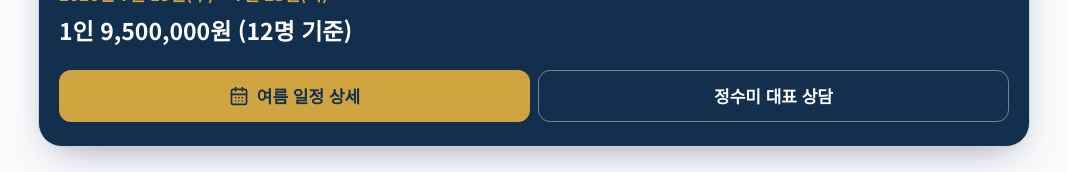
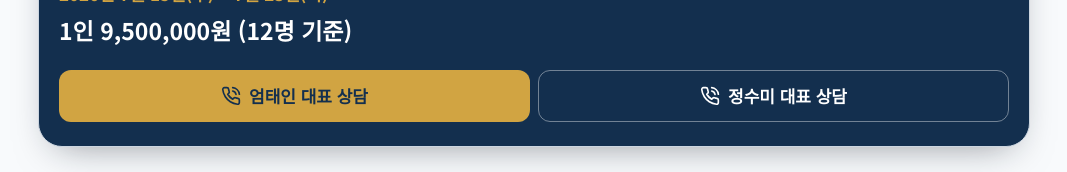
Before and after one commit to aktour0800-prog/aktour, a React (Vite) app: page / in a window 1280 px wide. Shown: the part 8489-8661 px from the top of the page, without its empty margins (106-1173 px from the left). Built offline with nearby package versions, Linux system fonts and the light colour scheme; the HTML template or start-up script is replaced by a standard one.

Commit message:
fix: make summer-offer CTA call both representatives directly

```diff
--- a/src/pages/Index.tsx
+++ b/src/pages/Index.tsx
@@ -776,18 +776,19 @@ const Index = () => {
             <p className="mt-3 text-[17px] font-semibold text-accent">{summerSummary.period}</p>
             <p className="mt-1 text-[23px] font-bold">{summerSummary.price}</p>
             <div className="mt-5 grid grid-cols-1 gap-2 sm:grid-cols-2">
-              <Link
-                to="/summer-itinerary"
+              <a
+                href={`tel:${contacts[0].tel}`}
                 className="inline-flex min-h-[52px] items-center justify-center gap-2 rounded-xl bg-accent px-4 text-[17px] font-bold text-primary"
               >
-                <CalendarDays className="h-5 w-5" />
-                여름 일정 상세
-              </Link>
+                <PhoneCall className="h-5 w-5" />
+                {"\uC5C4\uD0DC\uC778 \uB300\uD45C \uC0C1\uB2F4"}
+              </a>
               <a
                 href={`tel:${contacts[1].tel}`}
                 className="inline-flex min-h-[52px] items-center justify-center gap-2 rounded-xl border border-white/40 px-4 text-[17px] font-semibold"
               >
-                정수미 대표 상담
+                <PhoneCall className="h-5 w-5" />
+                {"\uC815\uC218\uBBF8 \uB300\uD45C \uC0C1\uB2F4"}
               </a>
             </div>
           </div>
```
